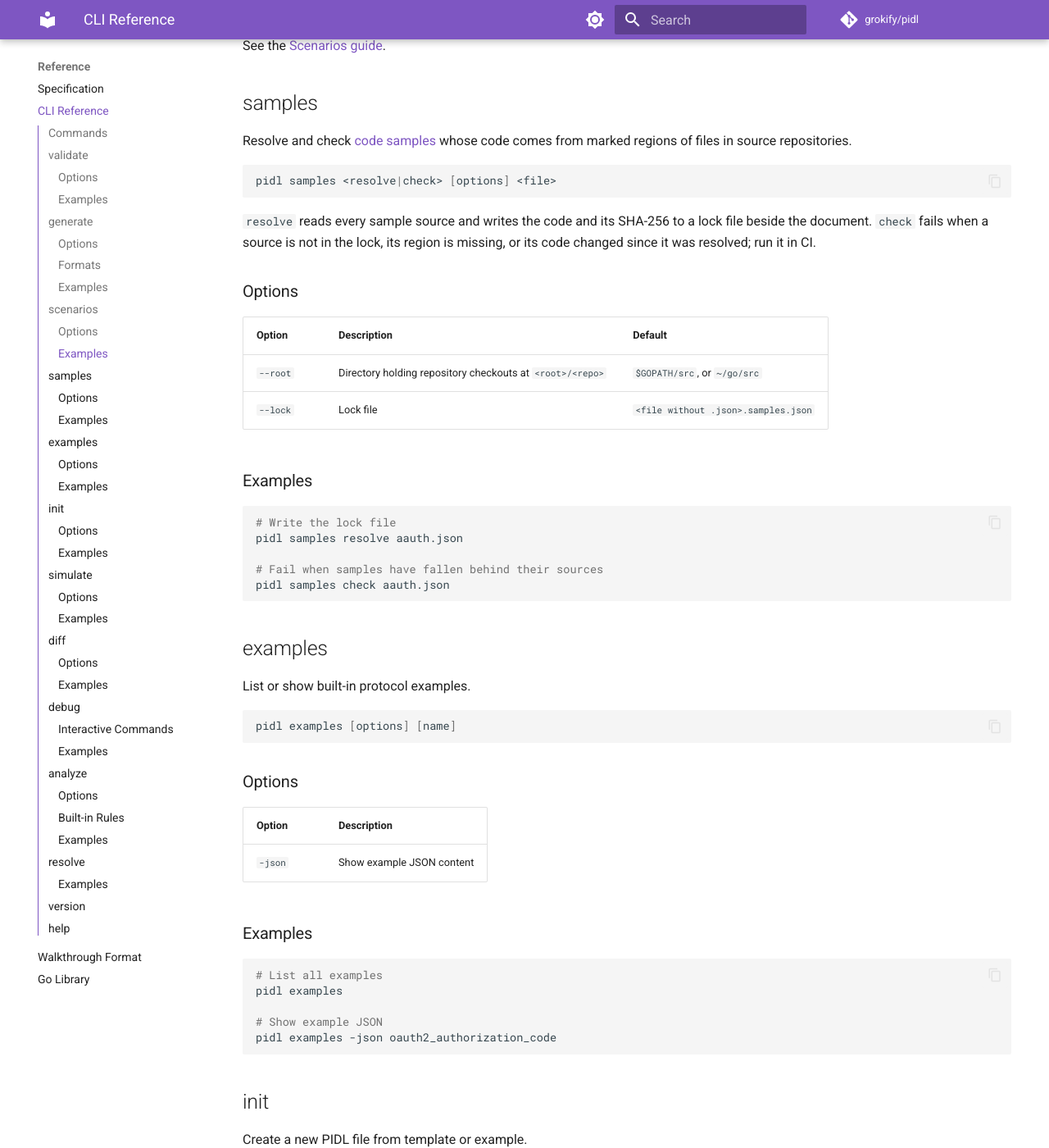
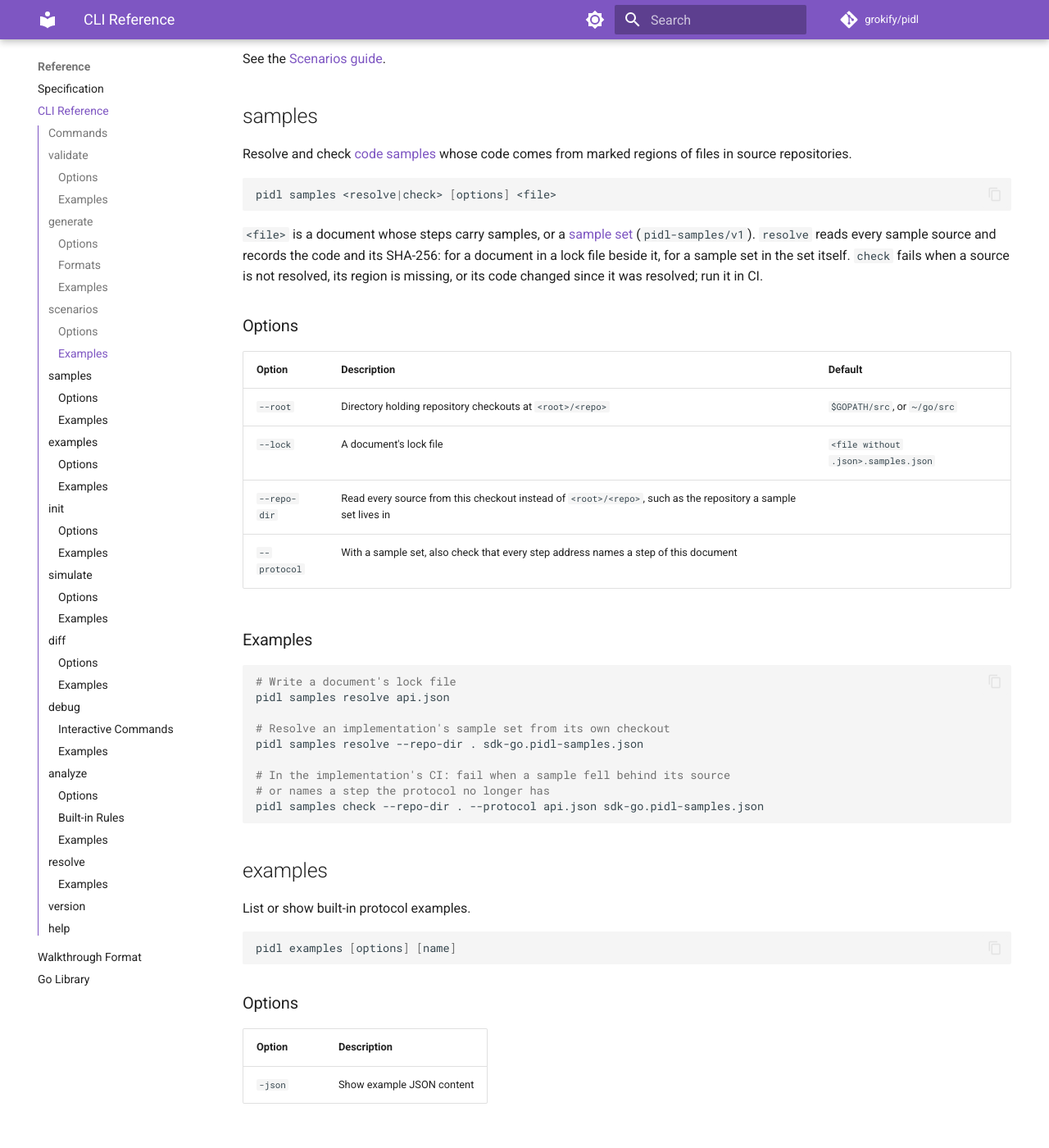
Before and after one commit to grokify/pidl, an MkDocs documentation site: the page built from docs/reference/cli.md, in a window 1280 px wide and 1400 px high, scrolled down 4992 px. Shown: the whole window at 82% size. Built offline with MkDocs 1.6.1 and Material for MkDocs 9.7.7, drawn with Linux system fonts in a browser that asks for light colours; comment, search, counter and statistics services are not loaded; some of the changed text lies outside the part shown.

Commit message:
docs: describe sample set options and the signing proxy in the references
Co-Authored-By: Claude Opus 5.5 <noreply@anthropic.com>

````diff
--- a/docs/reference/cli.md
+++ b/docs/reference/cli.md
@@ -71,10 +71,10 @@ pidl generate [options] <file>
 | `--all-scenarios` | Render every main scenario to `NN-<id><ext>` in the `-o` directory | false |
 | `--include-fragments` | With `--all-scenarios`, also render fragments after the main scenarios | false |
 | `--resolve` | Resolve `imports` and `extends` before generating | false |
-| `--samples` | Sample lock file for `walkthrough-json` and `viewer` | `<file without .json>.samples.json`, when present |
+| `--samples` | Samples for `walkthrough-json` and `viewer`: the document's lock file or a [sample set](../guide/samples.md#sample-sets). Can be repeated | `<file without .json>.samples.json`, when present |
 | `--client` | Postman: the role whose requests are sent | the first `agent` or `client` entity |
 | `--mock` | Postman: save example responses for a mock server and check only status codes | false |
-| `--signer` | Postman: signer profile for signed protocols (`aauth-sandbox`) | |
+| `--signer` | Postman: `proxy` sends requests with HTTP message signatures through a [signing proxy](../guide/postman.md#signing-proxies) | |
 | `--targets` | Postman environments: a JSON file naming each target's role URLs and signer | |
 | `--target` | Postman environments: the target in `--targets` to write | |
 
@@ -117,8 +117,11 @@ pidl generate -f svg --all-scenarios -o diagrams/ oauth2_api_access
 # Step-by-step walkthrough viewer in one HTML file
 pidl generate -f viewer -o api.html oauth2_api_access
 
-# Postman collection that sends signed requests through the AAuth sandbox
-pidl generate -f postman --signer aauth-sandbox -o aauth.postman_collection.json aauth_protocol
+# Postman collection that sends signed requests through a signing proxy
+pidl generate -f postman --signer proxy -o api.postman_collection.json oauth2_api_access
+
+# Viewer with the code samples of two implementations
+pidl generate -f viewer --samples sdk-go.pidl-samples.json --samples sdk-ts.pidl-samples.json -o api.html api.json
 
 # PlantUML to stdout
 pidl generate protocol.json
@@ -167,23 +170,29 @@ Resolve and check [code samples](../guide/samples.md) whose code comes from mark
 pidl samples <resolve|check> [options] <file>
 ```
 
-`resolve` reads every sample source and writes the code and its SHA-256 to a lock file beside the document. `check` fails when a source is not in the lock, its region is missing, or its code changed since it was resolved; run it in CI.
+`<file>` is a document whose steps carry samples, or a [sample set](../guide/samples.md#sample-sets) (`pidl-samples/v1`). `resolve` reads every sample source and records the code and its SHA-256: for a document in a lock file beside it, for a sample set in the set itself. `check` fails when a source is not resolved, its region is missing, or its code changed since it was resolved; run it in CI.
 
 ### Options
 
 | Option | Description | Default |
 |--------|-------------|---------|
 | `--root` | Directory holding repository checkouts at `<root>/<repo>` | `$GOPATH/src`, or `~/go/src` |
-| `--lock` | Lock file | `<file without .json>.samples.json` |
+| `--lock` | A document's lock file | `<file without .json>.samples.json` |
+| `--repo-dir` | Read every source from this checkout instead of `<root>/<repo>`, such as the repository a sample set lives in | |
+| `--protocol` | With a sample set, also check that every step address names a step of this document | |
 
 ### Examples
 
 ```bash
-# Write the lock file
-pidl samples resolve aauth.json
+# Write a document's lock file
+pidl samples resolve api.json
 
-# Fail when samples have fallen behind their sources
-pidl samples check aauth.json
+# Resolve an implementation's sample set from its own checkout
+pidl samples resolve --repo-dir . sdk-go.pidl-samples.json
+
+# In the implementation's CI: fail when a sample fell behind its source
+# or names a step the protocol no longer has
+pidl samples check --repo-dir . --protocol api.json sdk-go.pidl-samples.json
 ```
 
 ## examples
````
Also changed, not shown: README.md (+7 -5 lines).
